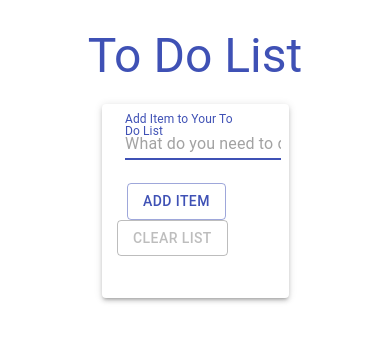
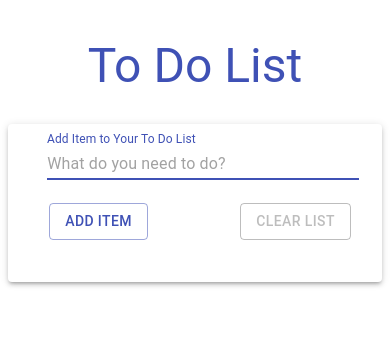
Before and after one commit to VeeHalonen/react-todo, a Next.js app: page / in a window 390 px wide. Shown: the top 342 px of the page. Built offline with nearby package versions, Linux system fonts and the light colour scheme.

Commit message:
Sizing for small screens adjusted

```diff
--- a/components/ListComponent.jsx
+++ b/components/ListComponent.jsx
@@ -77,10 +77,7 @@ const ListComponent = (props) => {
             >
               <EditIcon />
             </Button>
-            <Button
-              onClick={() => props.onDelete(props.index)}
-              //style={{ marginRight: 0 }}
-            >
+            <Button onClick={() => props.onDelete(props.index)}>
               <DeleteIcon />
             </Button>
           </Grid>
--- a/components/ToDoList.jsx
+++ b/components/ToDoList.jsx
@@ -99,15 +99,7 @@ const TestComponent = () => {
   };
 
   return (
-    <Paper
-      elevation={3}
-      style={{
-        width: "50%",
-        marginLeft: "auto",
-        marginRight: "auto",
-        marginTop: "20px",
-      }}
-    >
+    <Paper elevation={3}>
       <AlertDialogClear
         showDialog={showDialogClear}
         closeDialog={handleCloseAlertDialogClear}
--- a/pages/index.js
+++ b/pages/index.js
@@ -5,6 +5,7 @@ import { ThemeProvider } from "@material-ui/core/styles";
 import theme from "../theme";
 import Typography from "@material-ui/core/Typography";
 import Grid from "@material-ui/core/Grid";
+import Container from "@material-ui/core/Container";
 
 export default function Home() {
   return (
@@ -19,7 +20,7 @@ export default function Home() {
           spacing={2}
           justify="center"
           style={{
-            marginTop: "20px",
+            marginTop: "30px",
           }}
         >
           <Grid item>
@@ -28,7 +29,19 @@ export default function Home() {
             </Typography>
           </Grid>
         </Grid>
-        <ToDoList />
+        <Grid
+          container
+          justify="center"
+          style={{
+            marginLeft: "auto",
+            marginRight: "auto",
+            marginTop: "30px",
+          }}
+        >
+          <Grid item xs={12} sm={6}>
+            <ToDoList />
+          </Grid>
+        </Grid>
       </main>
       <footer></footer>
     </ThemeProvider>
```
